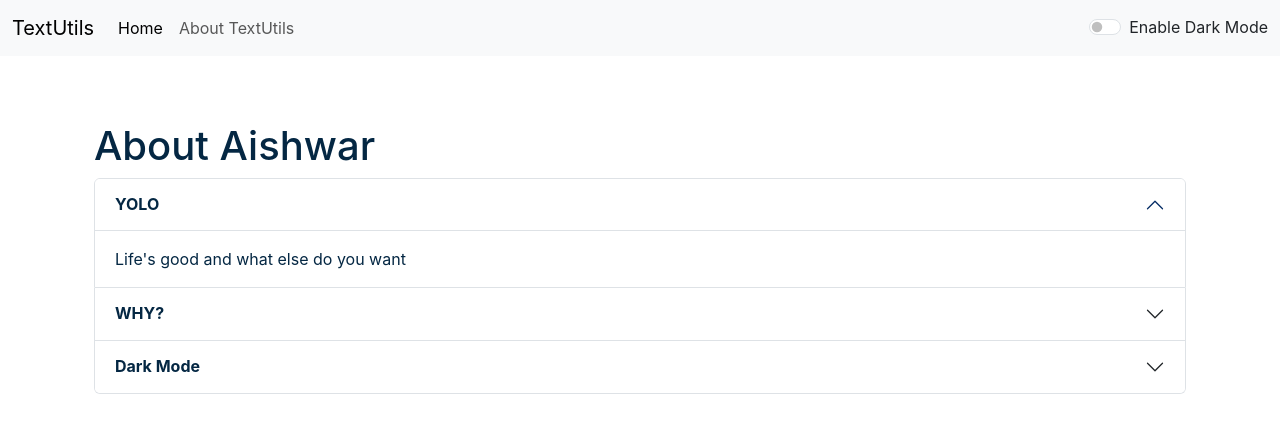
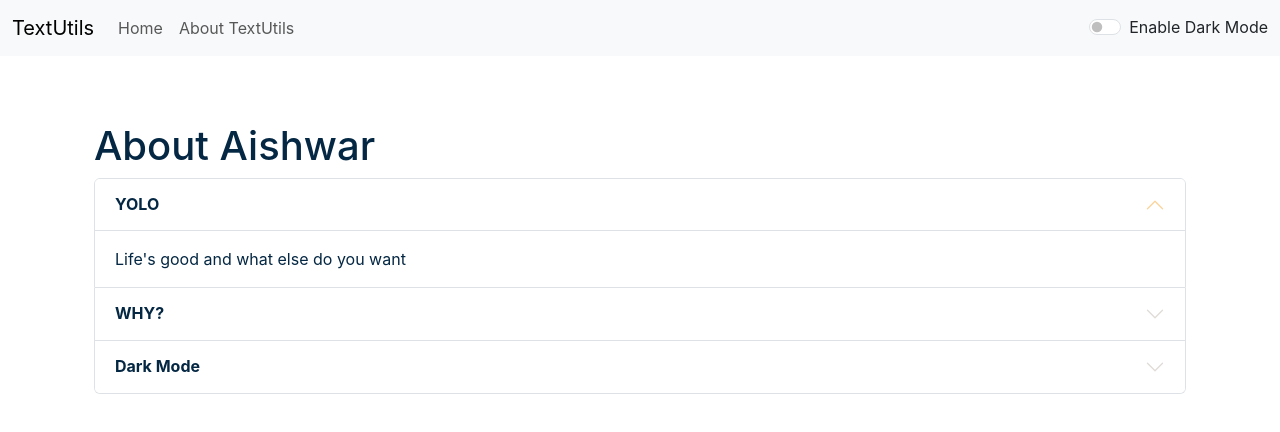
Before and after one commit to mrworld196wide/Text-Utilizer, a React (Create React App) app: page /about in a window 1280 px wide. Shown: the top 432 px of the page. Built offline with nearby package versions, Linux system fonts and the light colour scheme.

Commit message:
Fixing few more Textutils Issues

```diff
--- a/src/components/About.js
+++ b/src/components/About.js
@@ -1,4 +1,4 @@
-import React, { useState } from 'react'
+import React from 'react'
 
 export default function About(props) {
     // state hook for changing the color of accordion to white/black
--- a/src/components/Navbar.js
+++ b/src/components/Navbar.js
@@ -13,7 +13,7 @@
           <div className="collapse navbar-collapse" id="navbarSupportedContent">
             <ul className="navbar-nav me-auto mb-2 mb-lg-0">
               <li className="nav-item">
-                <Link className="nav-link active" aria-current="page" to="/">Home</Link>
+                <Link className="nav-link" aria-current="page" to="/">Home</Link>
               </li>
               <li className="nav-item">
                 <Link className="nav-link" to="/about">{props.aboutText}</Link>
--- a/src/components/Textform.js
+++ b/src/components/Textform.js
@@ -27,11 +27,7 @@
     }
 
     const handleCopy = () => {
-        alert("Copied succesfully!");
-        var text = document.getElementById("myBox");
-        text.select();
-        text.setSelectionRange(0, 9999);
-        navigator.clipboard.writeText(text.value);
+        navigator.clipboard.writeText(text);
         props.showAlert("Copied successfully", "success"); //sends an alert prompt using alert component
     }
 
@@ -64,8 +60,8 @@
             </div>
             <div className="container my-2" style={{ color: props.mode === 'dark' ? 'white' : 'black' }}>
                 <h1>Your text summary</h1>
-                <p> {text.split(" ").filter((element) =>{return element.length!=0}).length} words and {text.length} characters</p>
-                <p>{0.008 * text.split(" ").filter((element) =>{return element.length!=0}).length} minutes to read </p>
+                <p> {text.split(/\s/).filter((element) =>{return element.length!==0}).length} words and {text.length} characters</p>
+                <p>{0.008 * text.split(" ").filter((element) =>{return element.length!==0}).length} minutes to read </p>
                 <h2>Preview</h2>
                 <p>{text.length > 0 ? text : "enter your text to preview"}</p>
             </div>
--- a/src/index.css
+++ b/src/index.css
@@ -11,3 +11,7 @@
   font-family: source-code-pro, Menlo, Monaco, Consolas, 'Courier New',
     monospace;
 }
+
+.accordion-button::after{
+  filter: invert(1);
+}
```
